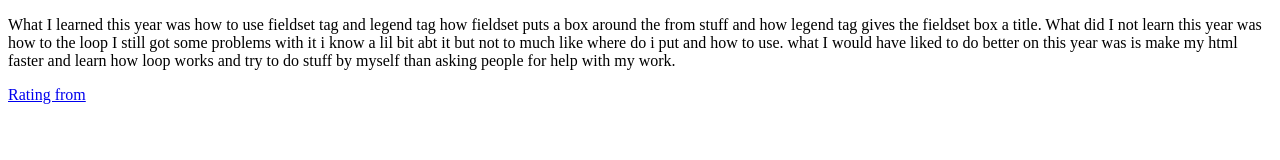
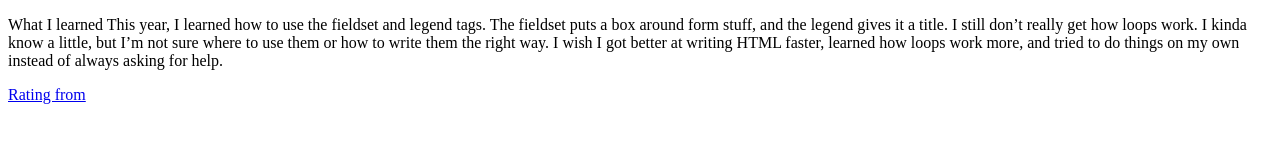
Before and after one commit to nuttyze/classwork, a plain HTML site: page 2024-2025/python/final/junior_reflection.html in a window 1280 px wide. Drawn offline with Linux system fonts and the light colour scheme.

```diff
--- a/2024-2025/python/final/junior_reflection.html
+++ b/2024-2025/python/final/junior_reflection.html
@@ -6,12 +6,10 @@
 </head>
 <body>
 <p>
-  What I learned this year was how to use fieldset tag and legend tag how fieldset puts a box around the from stuff and how legend tag gives the fieldset box a title.
+  What I learned This year, I learned how to use the fieldset and legend tags. The fieldset puts a box around form stuff, and the legend gives it a title.
 
-    What did I not learn this year was how to the loop I still got some problems with it i know a lil bit abt it but not to much like where do i put and how to use.
-
-    what I would have liked to do better on this year was is make my html faster and learn how loop works and try to do stuff by myself than asking people for help with my work.
-</p>
+    I still don’t really get how loops work. I kinda know a little, but I’m not sure where to use them or how to write them the right way.
+    I wish I got better at writing HTML faster, learned how loops work more, and tried to do things on my own instead of always asking for help.</p>
 <a href="https://drive.google.com/file/d/1q7FypBh9GoJ0G2YaH4FaqSx07ry-HSYk/view?usp=classroom_web&authuser=0">Rating from</a>
 </body>
 </html>
```
